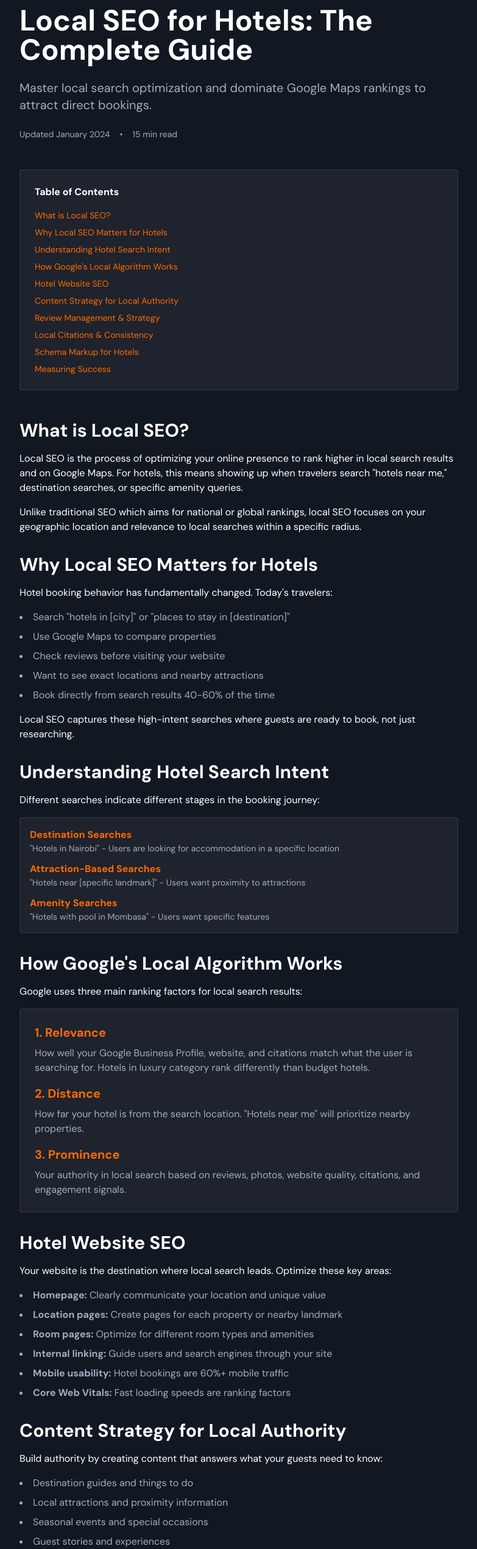
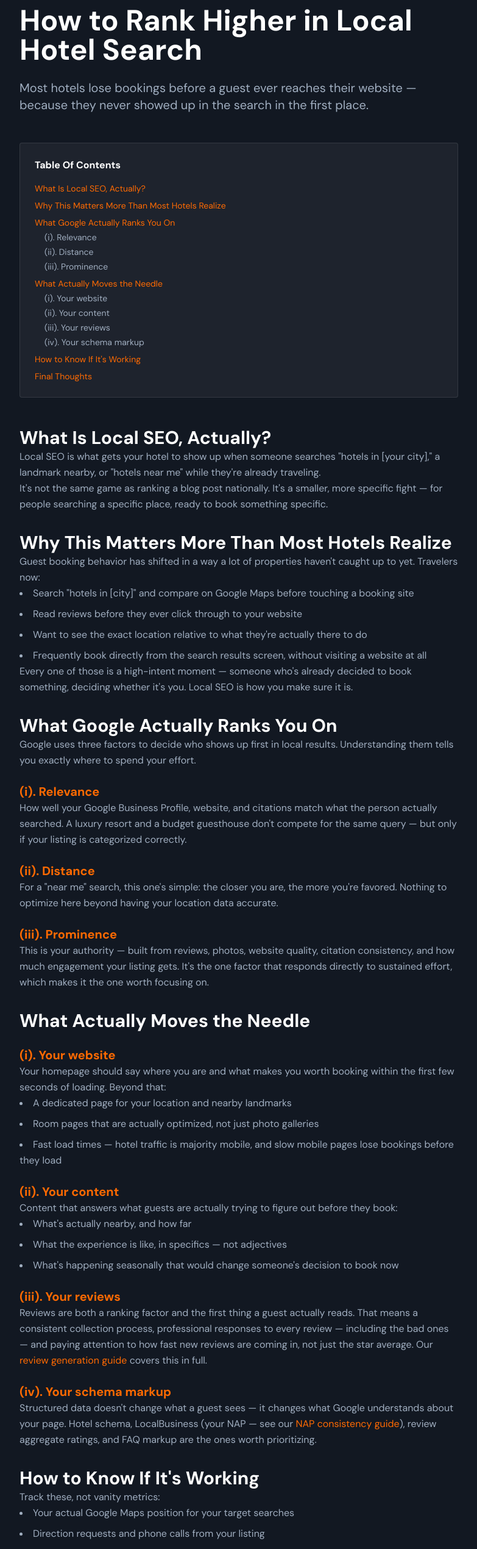
Before and after one commit to JoMogere/v0-local-experience-consulting, a Next.js app: page /blog/local-seo-for-hotels in a window 1280 px wide. Shown: the part 234-2774 px from the top of the page at 61% size, without its empty margins (248-1031 px from the left). Built offline with nearby package versions, Linux system fonts and the light colour scheme.

Commit message:
Rewrite all blog category pages in consistent voice: TOC, roman-numeral breakdowns, concrete examples, internal links

```diff
--- a/app/blog/local-seo-for-hotels/page.tsx
+++ b/app/blog/local-seo-for-hotels/page.tsx
@@ -1,12 +1,13 @@
 import { Metadata } from 'next'
+import Link from 'next/link'
 
 export const metadata: Metadata = {
-  title: 'Local SEO for Hotels | BookedUp Africa',
-  description: 'Complete guide to hotel local SEO, Google Maps rankings, and increasing direct bookings through local search optimization.',
+  title: 'How to Rank Higher in Local Hotel Search: The Complete Guide | BookedUp Africa',
+  description: 'A practical guide to local SEO for hotels — Google Maps rankings, review strategy, citations, and the search intent behind every booking.',
   keywords: 'local SEO for hotels, hotel local search, Google Maps rankings, Google Business Profile, hotel visibility',
   openGraph: {
-    title: 'Local SEO for Hotels | BookedUp Africa',
-    description: 'Complete guide to hotel local SEO, Google Maps rankings, and increasing direct bookings.',
+    title: 'How to Rank Higher in Local Hotel Search: The Complete Guide',
+    description: 'A practical guide to local SEO for hotels.',
     type: 'article',
   },
 }
@@ -15,193 +16,175 @@ export default function LocalSEOPillar() {
   return (
     <article className="min-h-screen bg-navy-deep text-white pt-24">
       <div className="max-w-3xl mx-auto px-4 md:px-6">
-        {/* Breadcrumb */}
         <div className="text-sm text-text-gray mb-8">
-          <a href="/blog" className="hover:text-orange-500">Blog</a> / Local SEO for Hotels
+          <Link href="/blog" className="hover:text-orange-500">Blog</Link> / Local SEO for Hotels
         </div>
 
-        {/* Header */}
         <header className="mb-12">
-          <h1 className="text-4xl md:text-5xl font-bold mb-6">Local SEO for Hotels: The Complete Guide</h1>
-          <p className="text-xl text-text-gray mb-6">Master local search optimization and dominate Google Maps rankings to attract direct bookings.</p>
-          <div className="flex gap-4 text-sm text-text-gray">
-            <span>Updated January 2024</span>
-            <span>•</span>
-            <span>15 min read</span>
-          </div>
+          <h1 className="text-4xl md:text-5xl font-bold mb-6">How to Rank Higher in Local Hotel Search</h1>
+          <p className="text-xl text-text-gray mb-6">
+            Most hotels lose bookings before a guest ever reaches their website — because they never showed up in the search in the first place.
+          </p>
         </header>
 
-        {/* Table of Contents */}
         <nav className="bg-white/5 border border-white/10 rounded-lg p-6 mb-12">
-          <h3 className="font-bold mb-4">Table of Contents</h3>
-          <ul className="space-y-2 text-sm">
-            <li><a href="#what-is" className="text-orange-500 hover:text-orange-400">What is Local SEO?</a></li>
-            <li><a href="#why-hotels" className="text-orange-500 hover:text-orange-400">Why Local SEO Matters for Hotels</a></li>
-            <li><a href="#search-intent" className="text-orange-500 hover:text-orange-400">Understanding Hotel Search Intent</a></li>
-            <li><a href="#algorithm" className="text-orange-500 hover:text-orange-400">How Google's Local Algorithm Works</a></li>
-            <li><a href="#website-seo" className="text-orange-500 hover:text-orange-400">Hotel Website SEO</a></li>
-            <li><a href="#content" className="text-orange-500 hover:text-orange-400">Content Strategy for Local Authority</a></li>
-            <li><a href="#reviews" className="text-orange-500 hover:text-orange-400">Review Management & Strategy</a></li>
-            <li><a href="#citations" className="text-orange-500 hover:text-orange-400">Local Citations & Consistency</a></li>
-            <li><a href="#schema" className="text-orange-500 hover:text-orange-400">Schema Markup for Hotels</a></li>
-            <li><a href="#metrics" className="text-orange-500 hover:text-orange-400">Measuring Success</a></li>
+          <h2 className="font-bold mb-4">Table Of Contents</h2>
+          <ul className="space-y-2 text-sm text-text-gray">
+            <li><Link href="#what-is-local-seo" className="text-orange-500 hover:text-orange-400">What Is Local SEO, Actually?</Link></li>
+            <li><Link href="#why-it-matters" className="text-orange-500 hover:text-orange-400">Why This Matters More Than Most Hotels Realize</Link></li>
+            <li>
+              <Link href="#three-factors" className="text-orange-500 hover:text-orange-400">What Google Actually Ranks You On</Link>
+              <ul className="ml-4 mt-1 space-y-1">
+                <li>(i). Relevance</li>
+                <li>(ii). Distance</li>
+                <li>(iii). Prominence</li>
+              </ul>
+            </li>
+            <li>
+              <Link href="#fix-list" className="text-orange-500 hover:text-orange-400">What Actually Moves the Needle</Link>
+              <ul className="ml-4 mt-1 space-y-1">
+                <li>(i). Your website</li>
+                <li>(ii). Your content</li>
+                <li>(iii). Your reviews</li>
+                <li>(iv). Your schema markup</li>
+              </ul>
+            </li>
+            <li><Link href="#measuring" className="text-orange-500 hover:text-orange-400">How to Know If It's Working</Link></li>
+            <li><Link href="#final-thoughts" className="text-orange-500 hover:text-orange-400">Final Thoughts</Link></li>
           </ul>
         </nav>
 
-        {/* Main Content */}
-        <section className="prose prose-invert max-w-none space-y-8">
-          <div id="what-is" className="space-y-4">
-            <h2 className="text-3xl font-bold">What is Local SEO?</h2>
-            <p>Local SEO is the process of optimizing your online presence to rank higher in local search results and on Google Maps. For hotels, this means showing up when travelers search "hotels near me," destination searches, or specific amenity queries.</p>
-            <p>Unlike traditional SEO which aims for national or global rankings, local SEO focuses on your geographic location and relevance to local searches within a specific radius.</p>
+        <section className="prose prose-invert max-w-none space-y-8 text-text-gray leading-relaxed">
+          <div id="what-is-local-seo">
+            <h2 className="text-3xl font-bold text-white">What Is Local SEO, Actually?</h2>
+            <p>
+              Local SEO is what gets your hotel to show up when someone searches "hotels in [your city]," a landmark nearby, or "hotels near me" while they're already traveling.
+            </p>
+            <p>
+              It's not the same game as ranking a blog post nationally. It's a smaller, more specific fight — for people searching a specific place, ready to book something specific.
+            </p>
           </div>
 
-          <div id="why-hotels" className="space-y-4">
-            <h2 className="text-3xl font-bold">Why Local SEO Matters for Hotels</h2>
-            <p>Hotel booking behavior has fundamentally changed. Today's travelers:</p>
-            <ul className="list-disc list-inside space-y-2 text-text-gray">
-              <li>Search "hotels in [city]" or "places to stay in [destination]"</li>
-              <li>Use Google Maps to compare properties</li>
-              <li>Check reviews before visiting your website</li>
-              <li>Want to see exact locations and nearby attractions</li>
-              <li>Book directly from search results 40-60% of the time</li>
+          <div id="why-it-matters">
+            <h2 className="text-3xl font-bold text-white">Why This Matters More Than Most Hotels Realize</h2>
+            <p>Guest booking behavior has shifted in a way a lot of properties haven't caught up to yet. Travelers now:</p>
+            <ul className="list-disc list-inside space-y-2">
+              <li>Search "hotels in [city]" and compare on Google Maps before touching a booking site</li>
+              <li>Read reviews before they ever click through to your website</li>
+              <li>Want to see the exact location relative to what they're actually there to do</li>
+              <li>Frequently book directly from the search results screen, without visiting a website at all</li>
             </ul>
-            <p>Local SEO captures these high-intent searches where guests are ready to book, not just researching.</p>
+            <p>
+              Every one of those is a high-intent moment — someone who's already decided to book something, deciding whether it's you. Local SEO is how you make sure it is.
+            </p>
           </div>
 
-          <div id="search-intent" className="space-y-4">
-            <h2 className="text-3xl font-bold">Understanding Hotel Search Intent</h2>
-            <p>Different searches indicate different stages in the booking journey:</p>
-            <div className="bg-white/5 border border-white/10 rounded-lg p-4 space-y-3">
-              <div>
-                <h4 className="font-semibold text-orange-500">Destination Searches</h4>
-                <p className="text-sm text-text-gray">"Hotels in Nairobi" - Users are looking for accommodation in a specific location</p>
-              </div>
-              <div>
-                <h4 className="font-semibold text-orange-500">Attraction-Based Searches</h4>
-                <p className="text-sm text-text-gray">"Hotels near [specific landmark]" - Users want proximity to attractions</p>
-              </div>
-              <div>
-                <h4 className="font-semibold text-orange-500">Amenity Searches</h4>
-                <p className="text-sm text-text-gray">"Hotels with pool in Mombasa" - Users want specific features</p>
-              </div>
-            </div>
+          <div id="three-factors">
+            <h2 className="text-3xl font-bold text-white">What Google Actually Ranks You On</h2>
+            <p>Google uses three factors to decide who shows up first in local results. Understanding them tells you exactly where to spend your effort.</p>
+
+            <h3 className="text-xl font-bold text-orange-500 mt-6">(i). Relevance</h3>
+            <p>
+              How well your Google Business Profile, website, and citations match what the person actually searched. A luxury resort and a budget guesthouse don't compete for the same query — but only if your listing is categorized correctly.
+            </p>
+
+            <h3 className="text-xl font-bold text-orange-500 mt-6">(ii). Distance</h3>
+            <p>For a "near me" search, this one's simple: the closer you are, the more you're favored. Nothing to optimize here beyond having your location data accurate.</p>
+
+            <h3 className="text-xl font-bold text-orange-500 mt-6">(iii). Prominence</h3>
+            <p>
+              This is your authority — built from reviews, photos, website quality, citation consistency, and how much engagement your listing gets. It's the one factor that responds directly to sustained effort, which makes it the one worth focusing on.
+            </p>
           </div>
 
-          <div id="algorithm" className="space-y-4">
-            <h2 className="text-3xl font-bold">How Google's Local Algorithm Works</h2>
-            <p>Google uses three main ranking factors for local search results:</p>
-            <div className="bg-white/5 border border-white/10 rounded-lg p-6 space-y-4">
-              <div>
-                <h4 className="text-xl font-semibold text-orange-500 mb-2">1. Relevance</h4>
-                <p className="text-text-gray">How well your Google Business Profile, website, and citations match what the user is searching for. Hotels in luxury category rank differently than budget hotels.</p>
-              </div>
-              <div>
-                <h4 className="text-xl font-semibold text-orange-500 mb-2">2. Distance</h4>
-                <p className="text-text-gray">How far your hotel is from the search location. "Hotels near me" will prioritize nearby properties.</p>
-              </div>
-              <div>
-                <h4 className="text-xl font-semibold text-orange-500 mb-2">3. Prominence</h4>
-                <p className="text-text-gray">Your authority in local search based on reviews, photos, website quality, citations, and engagement signals.</p>
-              </div>
-            </div>
+          <div id="fix-list">
+            <h2 className="text-3xl font-bold text-white">What Actually Moves the Needle</h2>
+
+            <h3 className="text-xl font-bold text-orange-500 mt-6">(i). Your website</h3>
+            <p>Your homepage should say where you are and what makes you worth booking within the first few seconds of loading. Beyond that:</p>
+            <ul className="list-disc list-inside space-y-2">
+              <li>A dedicated page for your location and nearby landmarks</li>
+              <li>Room pages that are actually optimized, not just photo galleries</li>
+              <li>Fast load times — hotel traffic is majority mobile, and slow mobile pages lose bookings before they load</li>
+            </ul>
+
+            <h3 className="text-xl font-bold text-orange-500 mt-6">(ii). Your content</h3>
+            <p>Content that answers what guests are actually trying to figure out before they book:</p>
+            <ul className="list-disc list-inside space-y-2">
+              <li>What's actually nearby, and how far</li>
+              <li>What the experience is like, in specifics — not adjectives</li>
+              <li>What's happening seasonally that would change someone's decision to book now</li>
+            </ul>
+
+            <h3 className="text-xl font-bold text-orange-500 mt-6">(iii). Your reviews</h3>
+            <p>
+              Reviews are both a ranking factor and the first thing a guest actually reads. That means a consistent collection process, professional responses to every review — including the bad ones — and paying attention to how fast new reviews are coming in, not just the star average. Our{' '}
+              <Link href="/pillar/local-seo-hotels/generate-hotel-reviews" className="text-orange-500 hover:text-orange-400">
+                review generation guide
+              </Link>{' '}
+              covers this in full.
+            </p>
+
+            <h3 className="text-xl font-bold text-orange-500 mt-6">(iv). Your schema markup</h3>
+            <p>
+              Structured data doesn't change what a guest sees — it changes what Google understands about your page. Hotel schema, LocalBusiness (your NAP — see our{' '}
+              <Link href="/pillar/local-seo-hotels/nap-consistency" className="text-orange-500 hover:text-orange-400">
+                NAP consistency guide
+              </Link>
+              ), review aggregate ratings, and FAQ markup are the ones worth prioritizing.
+            </p>
           </div>
 
-          <div id="website-seo" className="space-y-4">
-            <h2 className="text-3xl font-bold">Hotel Website SEO</h2>
-            <p>Your website is the destination where local search leads. Optimize these key areas:</p>
-            <ul className="list-disc list-inside space-y-2 text-text-gray">
-              <li><strong>Homepage:</strong> Clearly communicate your location and unique value</li>
-              <li><strong>Location pages:</strong> Create pages for each property or nearby landmark</li>
-              <li><strong>Room pages:</strong> Optimize for different room types and amenities</li>
-              <li><strong>Internal linking:</strong> Guide users and search engines through your site</li>
-              <li><strong>Mobile usability:</strong> Hotel bookings are 60%+ mobile traffic</li>
-              <li><strong>Core Web Vitals:</strong> Fast loading speeds are ranking factors</li>
+          <div id="measuring">
+            <h2 className="text-3xl font-bold text-white">How to Know If It's Working</h2>
+            <p>Track these, not vanity metrics:</p>
+            <ul className="list-disc list-inside space-y-2">
+              <li>Your actual Google Maps position for your target searches</li>
+              <li>Direction requests and phone calls from your listing</li>
+              <li>Direct bookings that originated from local search, not just total traffic</li>
+              <li>Review velocity — new reviews per month, not just the total count</li>
             </ul>
           </div>
 
-          <div id="content" className="space-y-4">
-            <h2 className="text-3xl font-bold">Content Strategy for Local Authority</h2>
-            <p>Build authority by creating content that answers what your guests need to know:</p>
-            <ul className="list-disc list-inside space-y-2 text-text-gray">
-              <li>Destination guides and things to do</li>
-              <li>Local attractions and proximity information</li>
-              <li>Seasonal events and special occasions</li>
-              <li>Guest stories and experiences</li>
-              <li>Travel itineraries and recommendations</li>
-              <li>Local culture and dining experiences</li>
-            </ul>
-          </div>
-
-          <div id="reviews" className="space-y-4">
-            <h2 className="text-3xl font-bold">Review Management & Strategy</h2>
-            <p>Reviews are a major ranking factor and trust signal. Your strategy should include:</p>
-            <ul className="list-disc list-inside space-y-2 text-text-gray">
-              <li>Consistent process for collecting reviews</li>
-              <li>Professional responses to all reviews (positive and negative)</li>
-              <li>Using keywords naturally in your responses</li>
-              <li>Monitoring review velocity and trends</li>
-              <li>Leveraging reviews in marketing content</li>
-            </ul>
-          </div>
-
-          <div id="schema" className="space-y-4">
-            <h2 className="text-3xl font-bold">Schema Markup for Hotels</h2>
-            <p>Implement structured data to help Google understand your content:</p>
-            <ul className="list-disc list-inside space-y-2 text-text-gray">
-              <li><strong>Hotel Schema:</strong> Basic property information</li>
-              <li><strong>LocalBusiness:</strong> Your NAP (Name, Address, Phone)</li>
-              <li><strong>Reviews:</strong> Aggregate rating and review count</li>
-              <li><strong>FAQ:</strong> Common guest questions</li>
-              <li><strong>Breadcrumb:</strong> Navigation structure</li>
-              <li><strong>Image Schema:</strong> Photo optimization</li>
-            </ul>
-          </div>
-
-          <div id="metrics" className="space-y-4">
-            <h2 className="text-3xl font-bold">Measuring Success</h2>
-            <p>Track these key metrics to understand your local SEO impact:</p>
-            <ul className="list-disc list-inside space-y-2 text-text-gray">
-              <li>Google Maps rankings for target keywords</li>
-              <li>Website traffic from local search</li>
-              <li>Phone calls and direction requests</li>
-              <li>Direct bookings from search</li>
-              <li>Conversion rate and revenue impact</li>
-              <li>Review quantity and rating trends</li>
-            </ul>
+          <div id="final-thoughts">
+            <h2 className="text-3xl font-bold text-white">Final Thoughts</h2>
+            <p>
+              Here's what trips up most hotels: they treat local SEO as a one-time setup instead of an ongoing signal Google is constantly re-evaluating. A Google Business Profile you set up two years ago and haven't touched since is quietly losing ground to a competitor who updates theirs monthly.
+            </p>
+            <p>
+              You don't need to do everything above at once. Start with your Business Profile category — it's the single most common reason a hotel doesn't show up at all, and it's a five-minute fix once you know to check it.
+            </p>
           </div>
         </section>
 
-        {/* Internal Links to Supporting Articles */}
         <section className="mt-16 pt-8 border-t border-white/10">
-          <h3 className="text-2xl font-bold mb-6">Related Articles</h3>
+          <h2 className="text-2xl font-bold mb-6">Related Reading</h2>
           <div className="grid md:grid-cols-2 gap-4">
-            <a href="/blog/google-business-profile-hotels" className="p-4 bg-white/5 border border-white/10 rounded hover:bg-white/10 transition-colors">
-              <h4 className="font-semibold text-orange-500">Google Business Profile for Hotels</h4>
-              <p className="text-sm text-text-gray mt-2">Master setup and optimization</p>
-            </a>
-            <a href="/blog/hotel-review-management" className="p-4 bg-white/5 border border-white/10 rounded hover:bg-white/10 transition-colors">
-              <h4 className="font-semibold text-orange-500">Hotel Review Management Strategy</h4>
-              <p className="text-sm text-text-gray mt-2">Strategies to increase reviews and ratings</p>
-            </a>
-            <a href="/blog/local-citations-hotels" className="p-4 bg-white/5 border border-white/10 rounded hover:bg-white/10 transition-colors">
-              <h4 className="font-semibold text-orange-500">Local Citations for Hotels</h4>
-              <p className="text-sm text-text-gray mt-2">Consistency and citation building</p>
-            </a>
-            <a href="/blog/direct-hotel-bookings" className="p-4 bg-white/5 border border-white/10 rounded hover:bg-white/10 transition-colors">
-              <h4 className="font-semibold text-orange-500">Direct Bookings Strategy</h4>
-              <p className="text-sm text-text-gray mt-2">Turn search traffic into reservations</p>
-            </a>
+            <Link href="/pillar/local-seo-hotels" className="p-4 bg-white/5 border border-white/10 rounded hover:bg-white/10 transition-colors block">
+              <h3 className="font-semibold text-orange-500">Local SEO for Hotels: In-Depth Guide</h3>
+              <p className="text-sm text-text-gray mt-2">Google Maps ranking, NAP consistency, and review generation in full depth</p>
+            </Link>
+            <Link href="/blog/google-business-profile-hotels" className="p-4 bg-white/5 border border-white/10 rounded hover:bg-white/10 transition-colors block">
+              <h3 className="font-semibold text-orange-500">Google Business Profile for Hotels</h3>
+              <p className="text-sm text-text-gray mt-2">Setup and optimization, category by category</p>
+            </Link>
+            <Link href="/blog/direct-hotel-bookings" className="p-4 bg-white/5 border border-white/10 rounded hover:bg-white/10 transition-colors block">
+              <h3 className="font-semibold text-orange-500">Direct Bookings Strategy</h3>
+              <p className="text-sm text-text-gray mt-2">Turn local search traffic into confirmed reservations</p>
+            </Link>
+            <Link href="/blog/case-study-elsamere-lodge" className="p-4 bg-white/5 border border-white/10 rounded hover:bg-white/10 transition-colors block">
+              <h3 className="font-semibold text-orange-500">Case Study: Elsamere Lodge</h3>
+              <p className="text-sm text-text-gray mt-2">124 free booking link clicks from a correctly set up profile</p>
+            </Link>
           </div>
         </section>
 
-        {/* CTA */}
         <section className="mt-16 p-8 bg-gradient-to-r from-orange-500/10 to-orange-500/5 border border-orange-500/30 rounded-lg text-center">
-          <h3 className="text-2xl font-bold mb-4">Ready to Dominate Local Search?</h3>
+          <h2 className="text-2xl font-bold mb-4">Ready to Show Up First?</h2>
           <p className="text-text-gray mb-6">Let's build a local SEO strategy that drives direct bookings to your hotel.</p>
-          <a href="https://calendly.com/mogerejulius41/30min" target="_blank" className="inline-block px-8 py-3 bg-orange-500 hover:bg-orange-600 text-white font-bold rounded-sm transition-colors">
-            Book a Strategy Call
-          </a>
+          <Link href="/contact" className="inline-block px-8 py-3 bg-orange-500 hover:bg-orange-600 text-white font-bold rounded-sm transition-colors">
+            Get Your Free Audit
+          </Link>
         </section>
       </div>
     </article>
```
